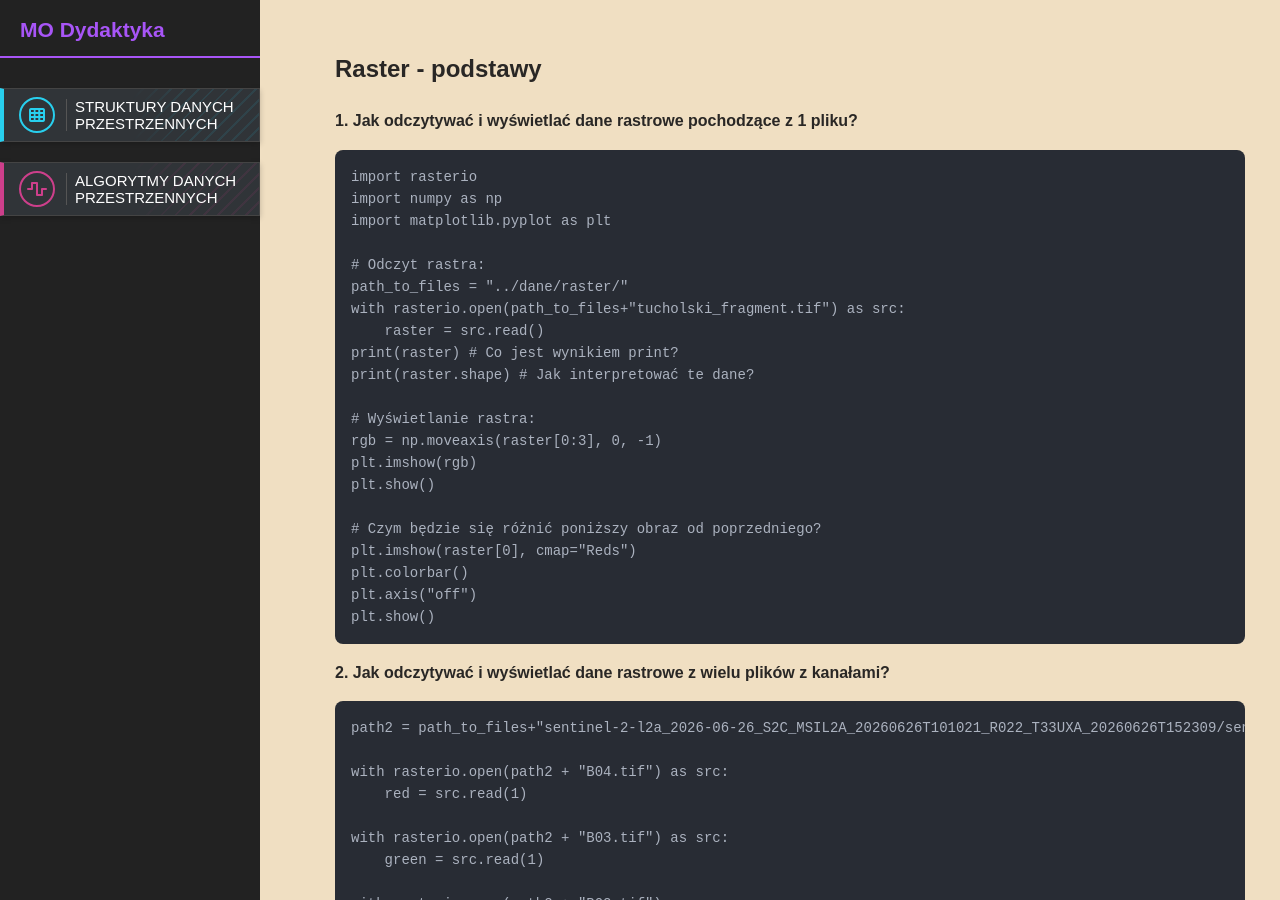
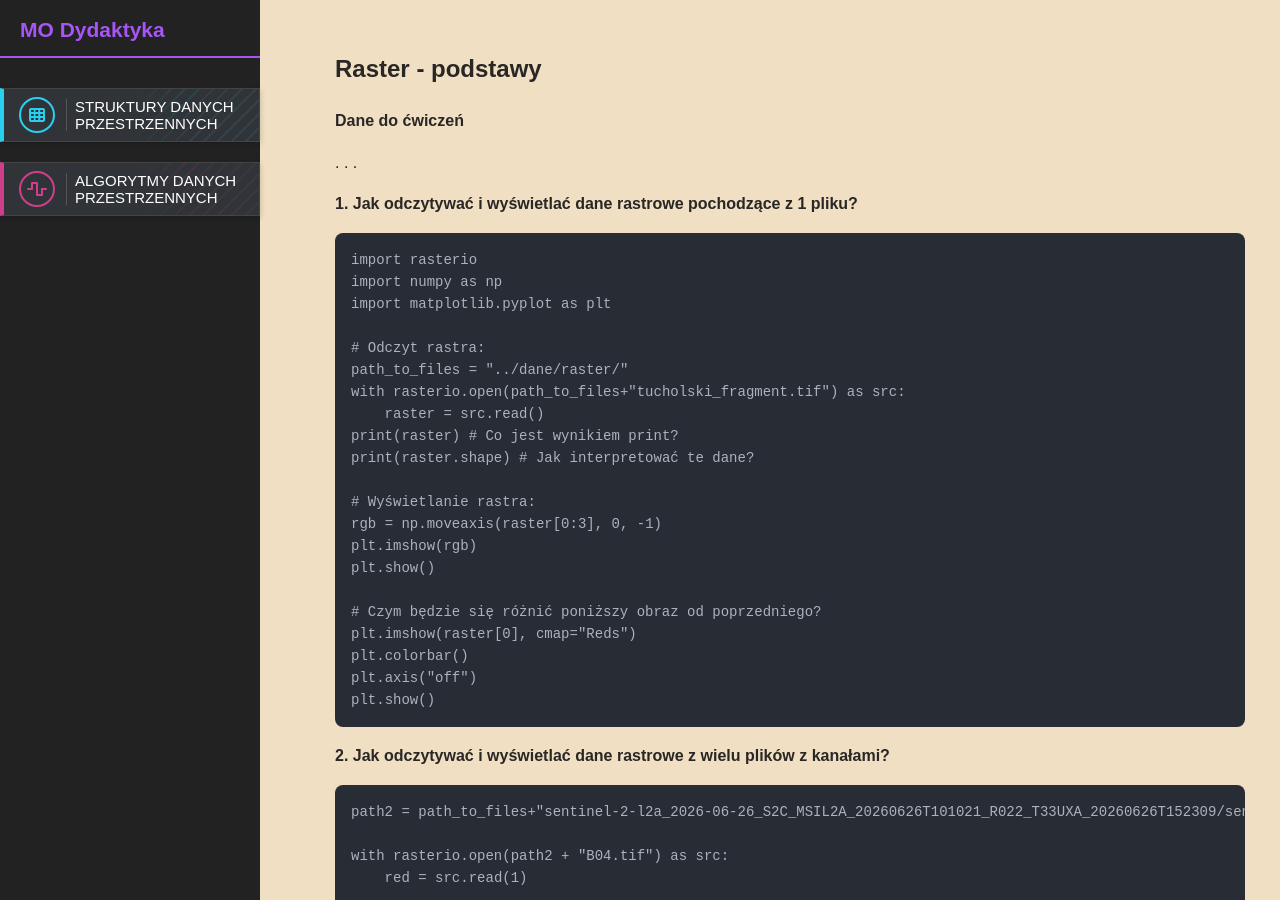
Before and after one commit to MateuszOsko/mo-dydaktyka, a Jekyll site: the page built from _courses/structures/3raster-1.md, in a window 1280 px wide and 900 px high. Built offline with Jekyll 4.4.1, drawn with Linux system fonts in a browser that asks for light colours; nearby versions of some CDN libraries.

Commit message:
Raster - podstawy cz.2

```diff
--- a/_courses/structures/3raster-1.md
+++ b/_courses/structures/3raster-1.md
@@ -6,6 +6,10 @@ order: 9
 ---
 
 ## Raster - podstawy
+
+**Dane do ćwiczeń**
+
+. . .
 
 
 **1. Jak odczytywać i wyświetlać dane rastrowe pochodzące z 1 pliku?**
```
